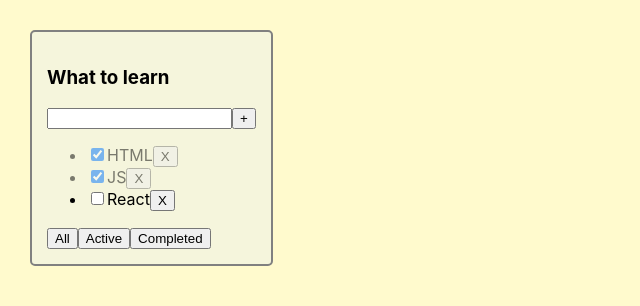
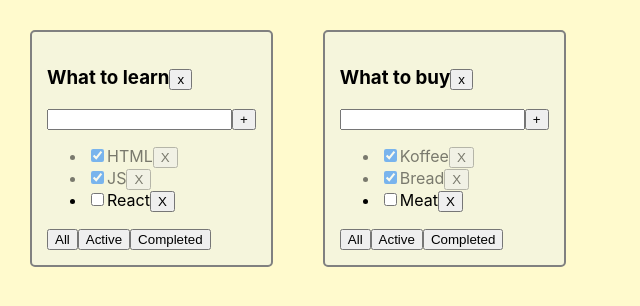
Before and after one commit to IrinaMartArm/It-todo-list, a React (Create React App) app: page / in a window 1280 px wide. Shown: the top 306 px of the page, without its empty margins (0-640 px from the left). Built offline with nearby package versions, Linux system fonts and the light colour scheme.

Commit message:
todoLists

```diff
--- a/src/App.tsx
+++ b/src/App.tsx
@@ -5,60 +5,98 @@ import { v1 } from 'uuid';
 
 export type FilterValuesType = 'All' | 'completed' | 'active';
 
+type TodoListType = {
+    id: string
+    title: string
+    filter: FilterValuesType
+}
+
 function App() {
 
-    let InitialTasks: Array<TaskType> = [
+    const tdlId1 = v1()
+    const tdlId2 = v1()
+
+    const [todoLists, setTodoLists] = useState<TodoListType[]>([
+        {id: tdlId1, title: 'What to learn', filter: 'All'},
+        {id: tdlId2, title: 'What to buy', filter: 'All'}
+    ])
+
+    const [tasks, setTasks] = useState({
+        [tdlId1]: [
             {id: v1(), title: 'HTML', isdone: true},
             {id: v1(), title: 'JS', isdone: true},
             {id: v1(), title: 'React', isdone: false},
-    ]
+        ],
+        [tdlId2]: [
+            {id: v1(), title: 'Koffee', isdone: true},
+            {id: v1(), title: 'Bread', isdone: true},
+            {id: v1(), title: 'Meat', isdone: false},
+        ],
+    })
 
-    const [tasks, setTasks] = useState(InitialTasks)
-    let [filter, setFilter] = useState<FilterValuesType>('All')
-
-    const removeTask = (id: string) => {
-        let filteredTasks = tasks.filter(t=> t.id !== id)
-        setTasks(filteredTasks)
+    const removeTask = (id: string, todolistId: string) => {
+        let task = tasks[todolistId]
+        let filteredTasks = task.filter(t=> t.id !== id)
+        tasks[todolistId] = filteredTasks
+        setTasks({...tasks})
     }
 
-    const addTask = (title: string) => {
+    const addTask = (title: string, todolistId: string) => {
         let newTask = {
             id: v1(),
             title: title,
             isdone: false
         }
-        let newTasks = [newTask, ...tasks]
-        setTasks(newTasks)
+        let task = tasks[todolistId]
+        let newTasks = [newTask, ...task]
+        tasks[todolistId] = newTasks
+        setTasks({...tasks})
     }
 
-    const changeFilter = (value: FilterValuesType) => {
-        setFilter(value)
+    const changeFilter = (value: FilterValuesType, todolistId: string) => {
+    let todoList = todoLists.find(tl => tl.id === todolistId)
+    if(todoList) {
+        todoList.filter = value
+        setTodoLists([...todoLists])
+    }
     }
 
-    const changeStatus = (taskId: string, isdone: boolean) => {
-        const task = tasks.find(t => t.id === taskId)
-        if(task){task.isdone = isdone}
-        setTasks([...tasks])
+    const changeStatus = (taskId: string, isdone: boolean, todolistId: string) => {
+        let task = tasks[todolistId]
+        const taska = task.find(t => t.id === taskId)
+        if(taska){taska.isdone = isdone}
+        setTasks({...tasks})
     }
 
-    let tasksForList = tasks
-    if(filter === 'completed') {
-        tasksForList = tasks.filter(t => t.isdone === true)
-    }
-    if(filter === 'active') {
-        tasksForList = tasks.filter(t => t.isdone === false)
+    const removeTodoList = (todolistId: string) => {
+        let newTodoList =  todoLists.filter(tl => tl.id !== todolistId)
+        setTodoLists(newTodoList)
+        delete tasks[todolistId]
+        setTasks({...tasks})
     }
 
     return (
         <div className="App">
-            <TodoList tasks={tasksForList}
-                        title='What to learn'
+            {todoLists.map((tl)=>{
+                let tasksForList = tasks[tl.id]
+                if(tl.filter === 'completed') {
+                    tasksForList = tasksForList.filter(t => t.isdone === true)
+                }
+                if(tl.filter === 'active') {
+                    tasksForList = tasksForList.filter(t => t.isdone === false)
+                }
+                return <TodoList key={tl.id}
+                                id={tl.id}
+                                tasks={tasksForList}
+                                title={tl.title}
+                                removeTodoList={removeTodoList}
                                 removeTask={removeTask}
                                 changeFilter={changeFilter}
                                 changeStatus={changeStatus}
                                 addTask={addTask}
-                        filter={filter}
+                                filter={tl.filter}
                         />
+            })}
         </div>
     );
 }
--- a/src/components/TodoList.tsx
+++ b/src/components/TodoList.tsx
@@ -12,10 +12,12 @@ export type TaskType = {
 type PropsType = {
     title: string
     tasks: Array<TaskType>
-    removeTask: (id: string) => void
-    addTask: (title: string) => void
-    changeFilter: (value: FilterValuesType) => void
-    changeStatus: (taskId: string, isdone: boolean) => void
+    id: string
+    removeTodoList: (todolistId: string) => void
+    removeTask: (id: string, todolistId: string) => void
+    addTask: (title: string, todolistId: string) => void
+    changeFilter: (value: FilterValuesType, todolistId: string) => void
+    changeStatus: (taskId: string, isdone: boolean, todolistId: string) => void
     filter: FilterValuesType
 }
 
@@ -24,8 +26,12 @@ export const TodoList = (props: PropsType) => {
     const [input, setInput] = useState('')
     const [error, setError] = useState<string | null>(null)
 
+    const removeTodoHandler = () => {
+        props.removeTodoList(props.id)
+    }
+
     const addTaskHandler = () => {
-        props.addTask(input)
+        props.addTask(input, props.id)
                 setInput('')
     }
 
@@ -46,14 +52,14 @@ export const TodoList = (props: PropsType) => {
     }
 
     const filterhandler = (value: FilterValuesType) => {
-        props.changeFilter(value)
+        props.changeFilter(value, props.id)
     }
 
     let tasksList: Array<JSX.Element> | JSX.Element = props.tasks.length > 0 ?
     props.tasks.map((t)=>{
-        const onRemoveTask = ()=>{props.removeTask(t.id)}
+        const onRemoveTask = ()=>{props.removeTask(t.id, props.id)}
         const onChengeHandler = (e: ChangeEvent<HTMLInputElement>) => {
-            props.changeStatus(t.id, e.currentTarget.checked)
+            props.changeStatus(t.id, e.currentTarget.checked, props.id)
         }
         return <li key={t.id} className={t.isdone ? 'is-done' : ''}>
                     <input type="checkbox" checked={t.isdone} onChange={onChengeHandler}/>
@@ -64,7 +70,7 @@ export const TodoList = (props: PropsType) => {
 
     return (
         <div className="todolist">
-                <h3>{props.title}</h3>
+                <h3>{props.title}<button onClick={removeTodoHandler}>x</button></h3>
                 <div>
                     <input value={input}
                             onChange={onChangeHandler}
```
Lines whose indentation alone changed are shown as unchanged.
